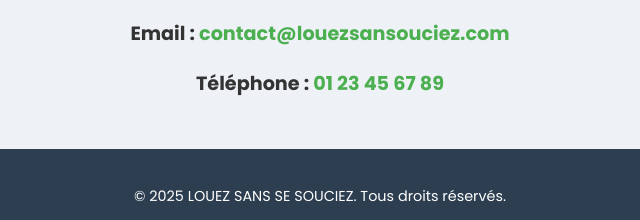
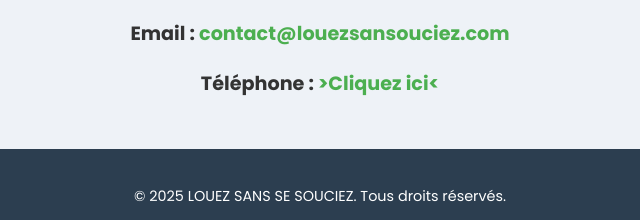
Before and after one commit to arno065/Location-Object-, a plain HTML site: page index.html in a window 1280 px wide. Shown: the part 3319-3539 px from the top of the page, 320-960 px from the left. Drawn offline with Linux system fonts and the light colour scheme.

Commit message:
Update index.html

```diff
--- a/index.html
+++ b/index.html
@@ -120,7 +120,7 @@
             Email : <a href="mailto:arn.f@orange.fr" style="color: #4CAF50; text-decoration: none;">contact@louezsansouciez.com</a>
         </p>
         <p style="text-align: center; font-size: 1.2em; font-weight: bold; margin-bottom: 30px;">
-            Téléphone : <a href="tel:+33787299309" style="color: #4CAF50; text-decoration: none;">01 23 45 67 89</a>
+            Téléphone : <a href="tel:+33787299309" style="color: #4CAF50; text-decoration: none;">>Cliquez ici<</a>
         </p>
         </div>
 
```
